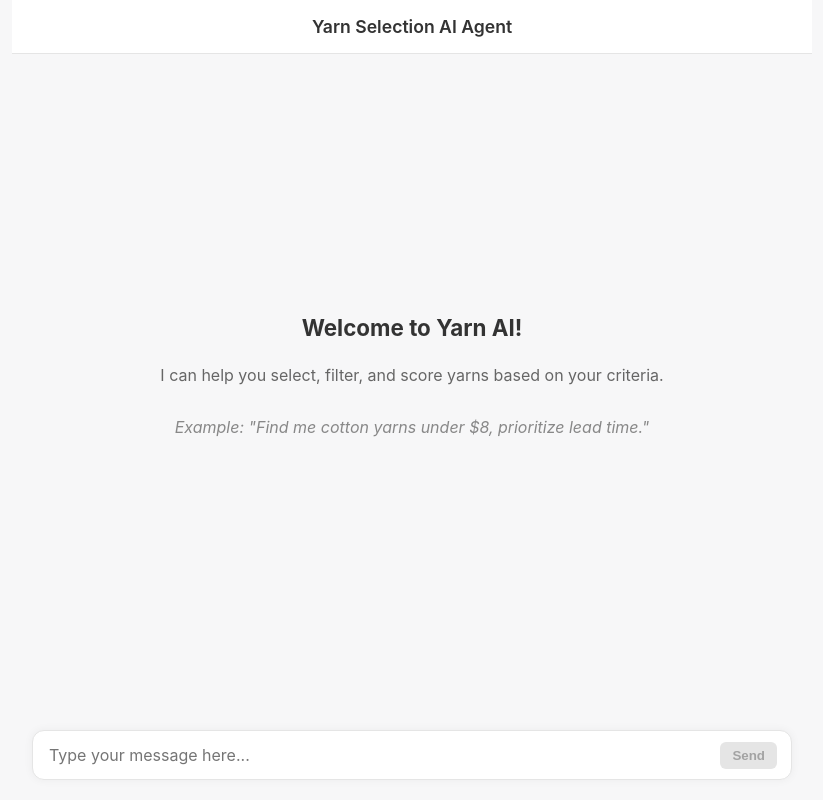
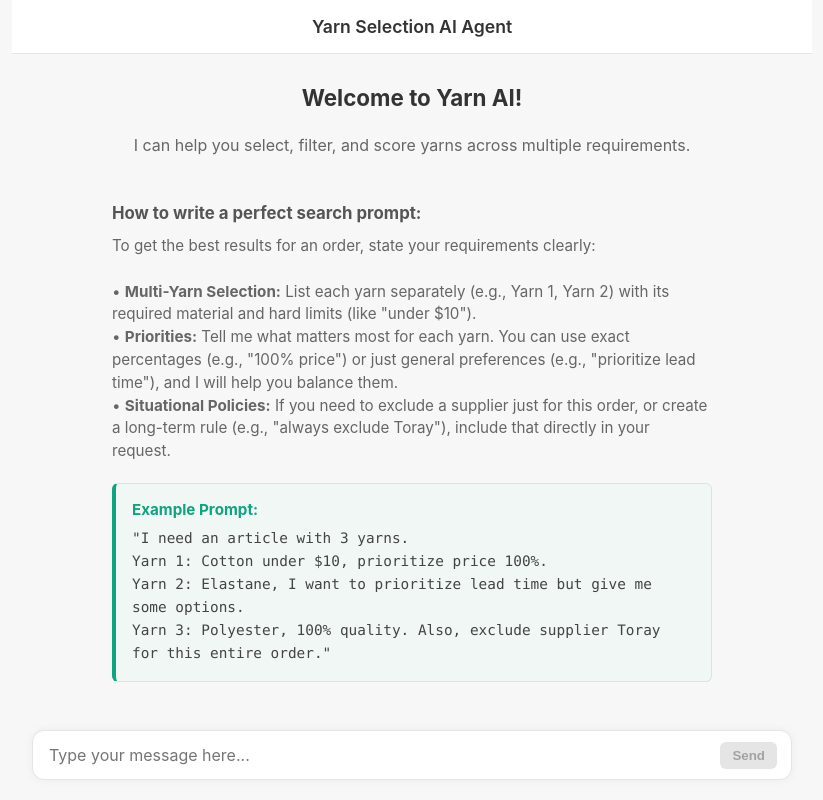
Before and after one commit to nalantishantha/Yarn_AI_Agent, a React app in the folder frontend/: page / in a window 1280 px wide. Shown: the whole page, without its empty margins (228-1051 px from the left). Built offline with nearby package versions, Linux system fonts and the light colour scheme; the HTML template or start-up script is replaced by a standard one.

Commit message:
add instructions to write a good search prompt and show example prompt...

```diff
--- a/frontend/src/components/ChatInterface.jsx
+++ b/frontend/src/components/ChatInterface.jsx
@@ -132,8 +132,28 @@ export default function ChatInterface() {
         {messages.length === 0 ? (
           <div className="empty-state">
             <h3>Welcome to Yarn AI!</h3>
-            <p>I can help you select, filter, and score yarns based on your criteria.</p>
-            <p className="example-text">Example: "Find me cotton yarns under $8, prioritize lead time."</p>
+            <p>I can help you select, filter, and score yarns across multiple requirements.</p>
+
+            <div className="prompt-guide">
+              <h4>How to write a perfect search prompt:</h4>
+              <p>
+                To get the best results for an order, state your requirements clearly:
+                <br /><br />
+                • <strong>Multi-Yarn Selection:</strong> List each yarn separately (e.g., Yarn 1, Yarn 2) with its required material and hard limits (like "under $10").<br />
+                • <strong>Priorities:</strong> Tell me what matters most for each yarn. You can use exact percentages (e.g., "100% price") or just general preferences (e.g., "prioritize lead time"), and I will help you balance them.<br />
+                • <strong>Situational Policies:</strong> If you need to exclude a supplier just for this order, or create a long-term rule (e.g., "always exclude Toray"), include that directly in your request.
+              </p>
+
+              <div className="example-block">
+                <strong>Example Prompt:</strong>
+                <p>
+                  "I need an article with 3 yarns.<br/>
+                  Yarn 1: Cotton under $10, prioritize price 100%.<br/>
+                  Yarn 2: Elastane, I want to prioritize lead time but give me some options.<br/>
+                  Yarn 3: Polyester, 100% quality. Also, exclude supplier Toray for this entire order."
+                </p>
+              </div>
+            </div>
           </div>
         ) : (
           messages.map((msg, index) => (
--- a/frontend/src/index.css
+++ b/frontend/src/index.css
@@ -67,11 +67,6 @@ body {
   margin-bottom: 8px;
   font-size: 1.4rem;
   color: #333;
-}
-
-.example-text {
-  font-style: italic;
-  color: #888;
 }
 
 .message-wrapper {
@@ -240,3 +235,51 @@ body {
   background-color: #e5e5e5;
   color: #333;
 }
+
+/* Prompt Guide */
+.prompt-guide {
+  margin-top: 32px;
+  display: flex;
+  flex-direction: column;
+  gap: 12px;
+  width: 100%;
+  max-width: 600px;
+  text-align: left;
+}
+
+.prompt-guide h4 {
+  margin: 0;
+  color: #555;
+  font-size: 1.05rem;
+}
+
+.prompt-guide > p {
+  margin: 0;
+  font-size: 0.95rem;
+  color: #666;
+  line-height: 1.5;
+}
+
+.example-block {
+  margin-top: 8px;
+  background-color: #f0f7f5;
+  border: 1px solid #d1ebd8;
+  border-left: 4px solid var(--accent-color);
+  border-radius: 6px;
+  padding: 16px;
+}
+
+.example-block strong {
+  display: block;
+  margin-bottom: 8px;
+  color: var(--accent-color);
+  font-size: 0.95rem;
+}
+
+.example-block p {
+  margin: 0;
+  font-size: 0.9rem;
+  color: #444;
+  line-height: 1.6;
+  font-family: Consolas, Monaco, "Courier New", monospace;
+}
```
